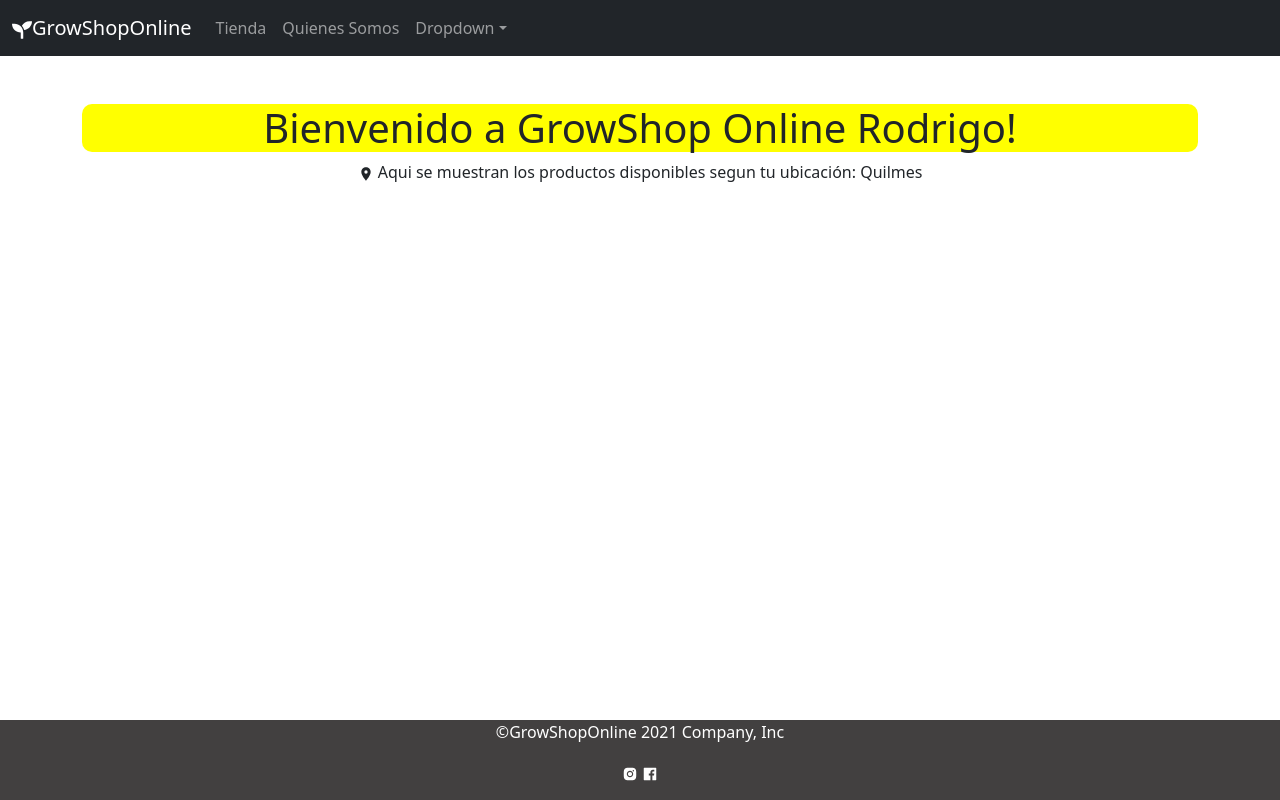
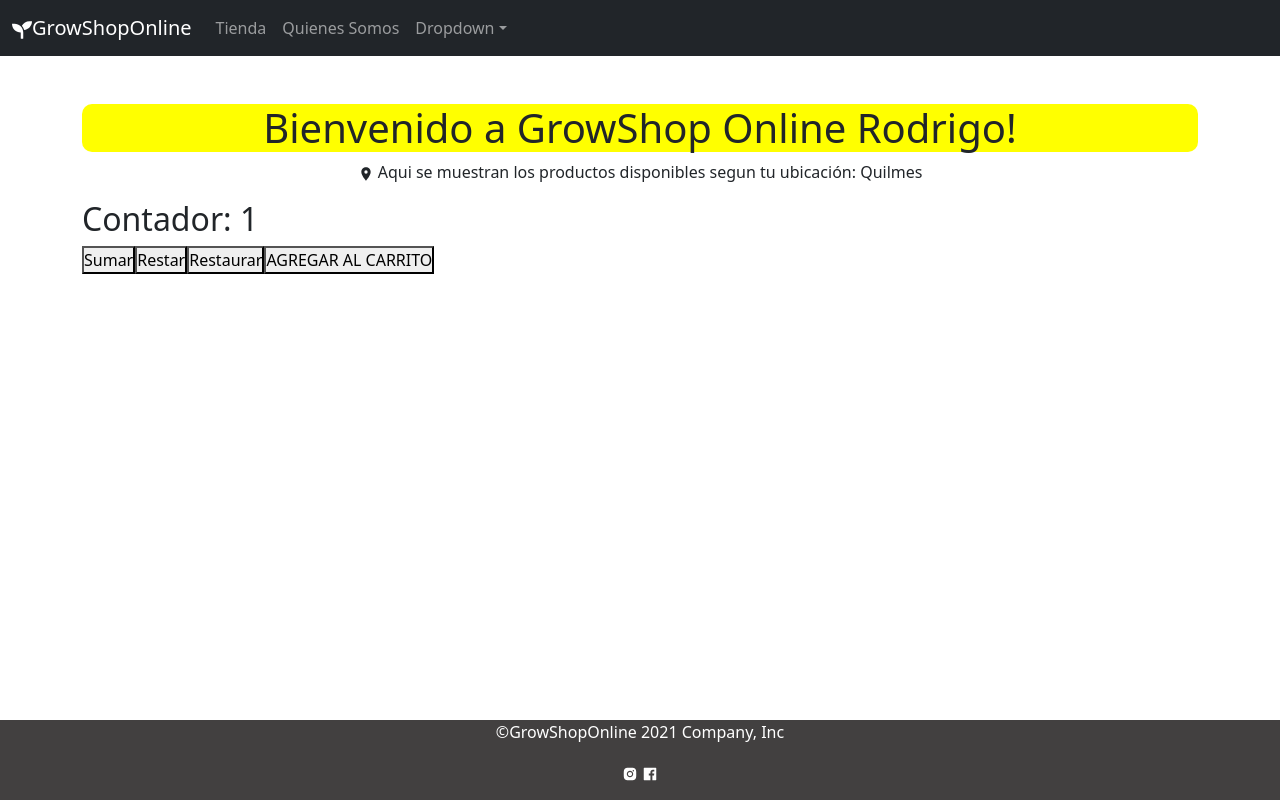
Before and after one commit to Rodrigomdiaz92/GrowShopOnline_React_Diaz, a React (Create React App) app: page / in a window 1280 px wide. Built offline with nearby package versions, Linux system fonts and the light colour scheme.

Commit message:
desafio 4 - clase Componentes II terminado

```diff
--- /dev/null
+++ b/src/components/main/ItemCount.js
@@ -0,0 +1,37 @@
+import { useState } from "react";
+
+const ItemCount = (props) => {
+  const [contador, modificador] = useState(props.inicio);
+
+  const sumarStock = () => {
+    if (contador >= props.stock) {
+      alert("No hay mas stock");
+    } else {
+      modificador(contador + 1);
+    }
+  };
+
+  const restarStock = () => {
+    if (contador > 1) {
+      modificador(contador - 1);
+    } else {
+      alert("El minimo es una unidad");
+    }
+  };
+
+  const restaurarStock = () => {
+    modificador(props.inicio);
+  };
+
+  return (
+    <div>
+      <h2>Contador: {contador}</h2>
+      <button onClick={sumarStock}>Sumar</button>
+      <button onClick={restarStock}>Restar</button>
+      <button onClick={restaurarStock}>Restaurar</button>
+      <button onClick={props.onAdd}>AGREGAR AL CARRITO</button>
+    </div>
+  );
+};
+
+export default ItemCount;
--- a/src/components/main/ItemListContainer.js
+++ b/src/components/main/ItemListContainer.js
@@ -1,7 +1,10 @@
 import { Container } from "react-bootstrap";
 import { MdLocationOn } from "react-icons/md";
+import ItemCount from "./ItemCount";
 
 const ItemListContainer = (greeting) => {
+  const miOnAdd = () => {};
+
   return (
     <>
       <Container>
@@ -11,6 +14,7 @@ const ItemListContainer = (greeting) => {
           <MdLocationOn /> Aqui se muestran los productos disponibles segun tu
           ubicación: {greeting.ubicacion}{" "}
         </p>
+        <ItemCount onAdd={miOnAdd} stock={10} inicio={1} />
       </Container>
     </>
   );
```
